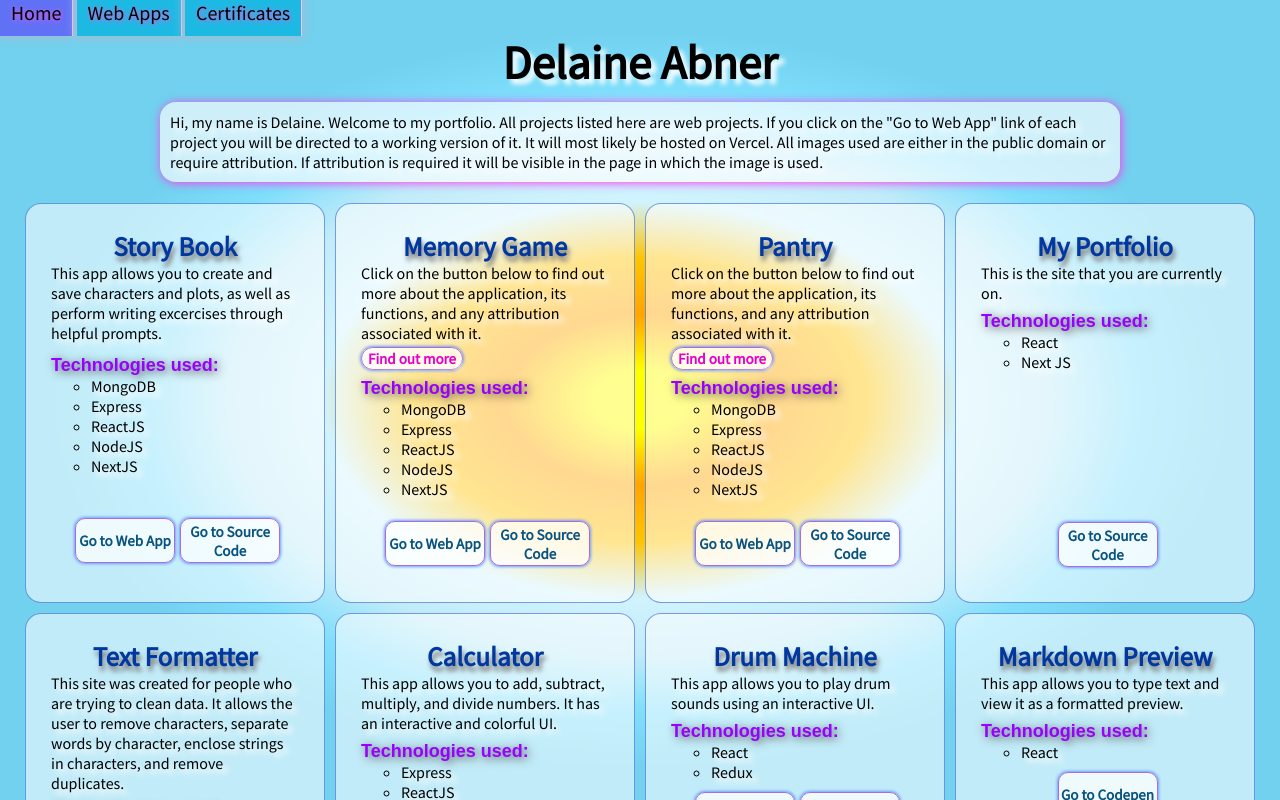
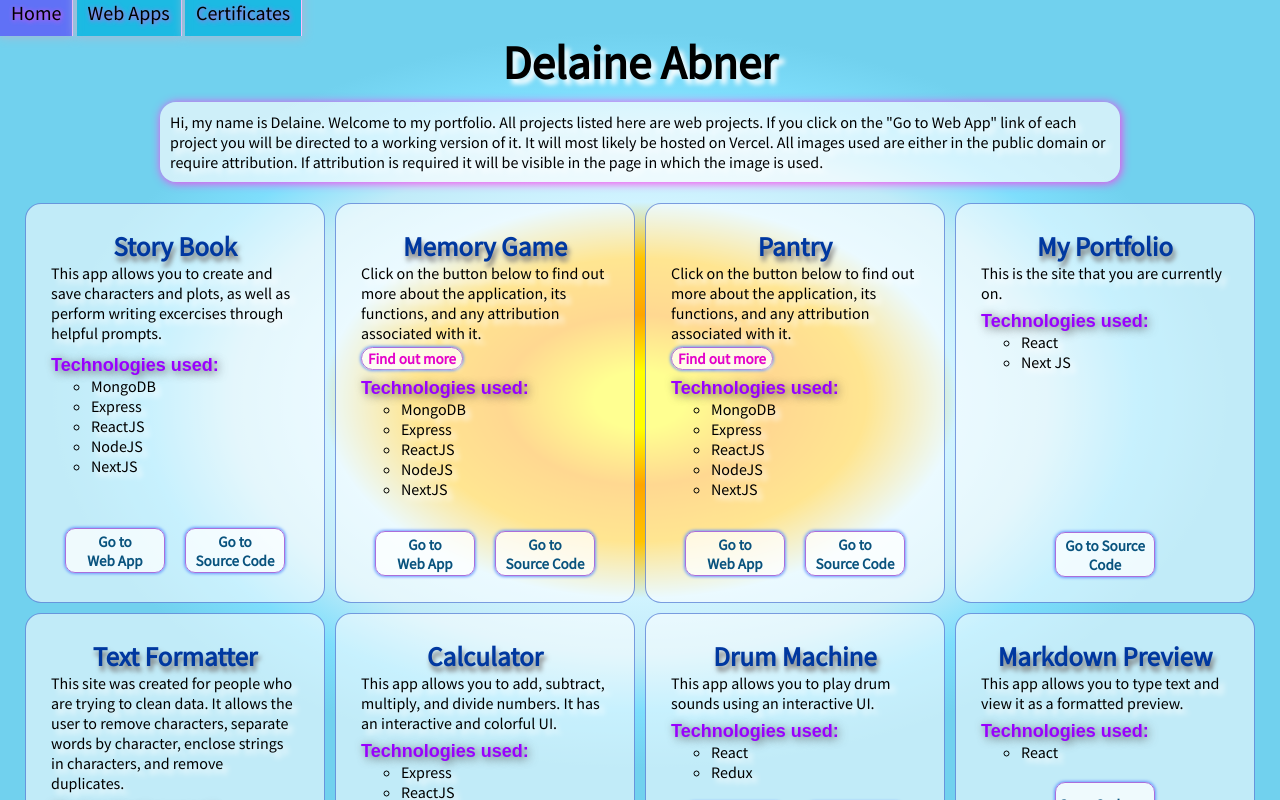
Before and after one commit to delaine3/delaine-abner-portfolio, a Next.js app: page /webProjects in a window 1280 px wide. Built offline with nearby package versions, Linux system fonts and the light colour scheme.

Commit message:
updated button css

```diff
--- a/pages/index.js
+++ b/pages/index.js
@@ -33,7 +33,7 @@ export default function Index() {
 
             <Link href="/webProjects">
               <a>
-                <button>Go to Web Apps</button>
+                <button>Go to <br/> Web Apps</button>
               </a>
             </Link>
             </div>
--- a/pages/webProjects.js
+++ b/pages/webProjects.js
@@ -43,11 +43,11 @@ export default function WebProjects() {
               <div className="container">
                 <a href="https://day-dream.vercel.app/">
                   {" "}
-                  <button> Go to Web App </button>
+                  <button> Go to <br/>Web App </button>
                 </a>{" "}
                 <a href="https://github.com/delaine3/dayDream">
                   {" "}
-                  <button> Go to Source Code</button>
+                  <button> Go to <br/>Source Code</button>
                 </a>
               </div>
             </div>
@@ -76,11 +76,11 @@ export default function WebProjects() {
               <div className="container">
                 <a href="https://a-memory-game-seven.vercel.app/">
                   {" "}
-                  <button> Go to Web App </button>
+                  <button> Go to <br/>Web App </button>
                 </a>{" "}
                 <a href="https://github.com/delaine3/A_Memory_Game">
                   {" "}
-                  <button> Go to Source Code</button>
+                  <button> Go to<br/> Source Code</button>
                 </a>
               </div>
             </div>
@@ -108,10 +108,10 @@ export default function WebProjects() {
 
               <div className="container">
                 <a href="https://pantry-dusky.vercel.app/">
-                  <button>Go to Web App</button>
+                  <button>Go to<br/> Web App</button>
                 </a>
                 <a href="https://github.com/delaine3/Pantry">
-                  <button>Go to Source Code</button>
+                  <button>Go to<br/> Source Code</button>
                 </a>
               </div>
             </div>
--- a/styles/globals.css
+++ b/styles/globals.css
@@ -113,7 +113,7 @@ height: 45px;
   min-width: fit-content;
   padding: 1.9px;
   text-shadow: none;
-  margin-left: 5px;
+  margin: 10px;
   background-color: #ffffffbd;
   color: #09537e;
   border-radius: 10px;
```
